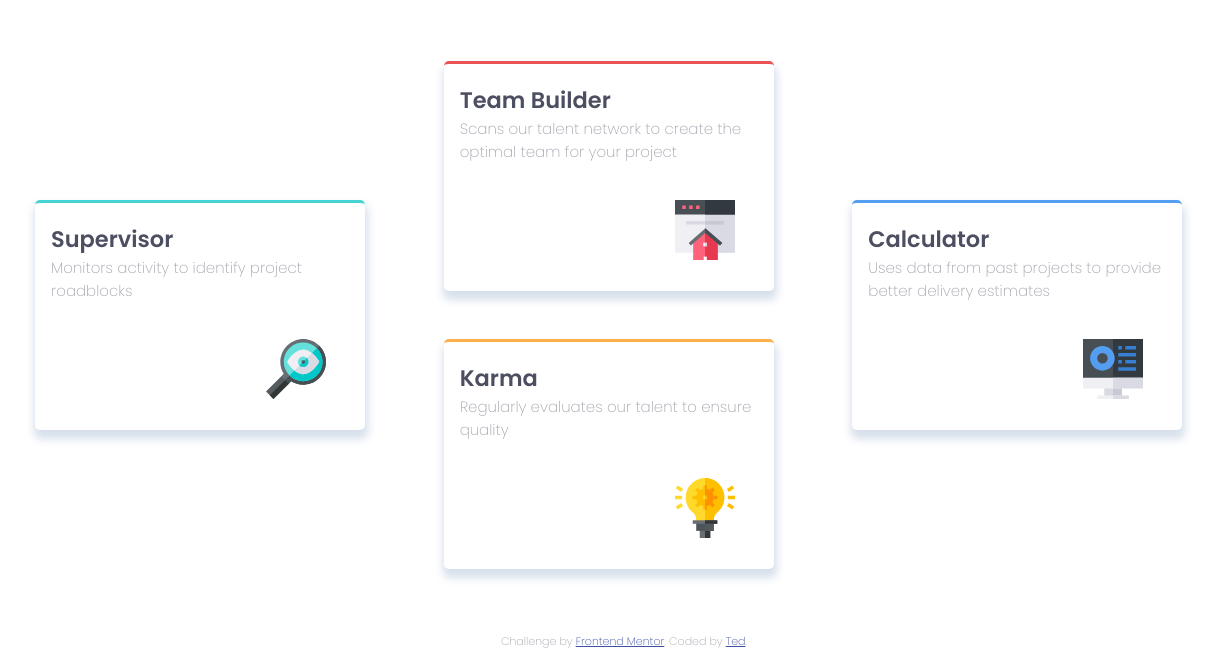
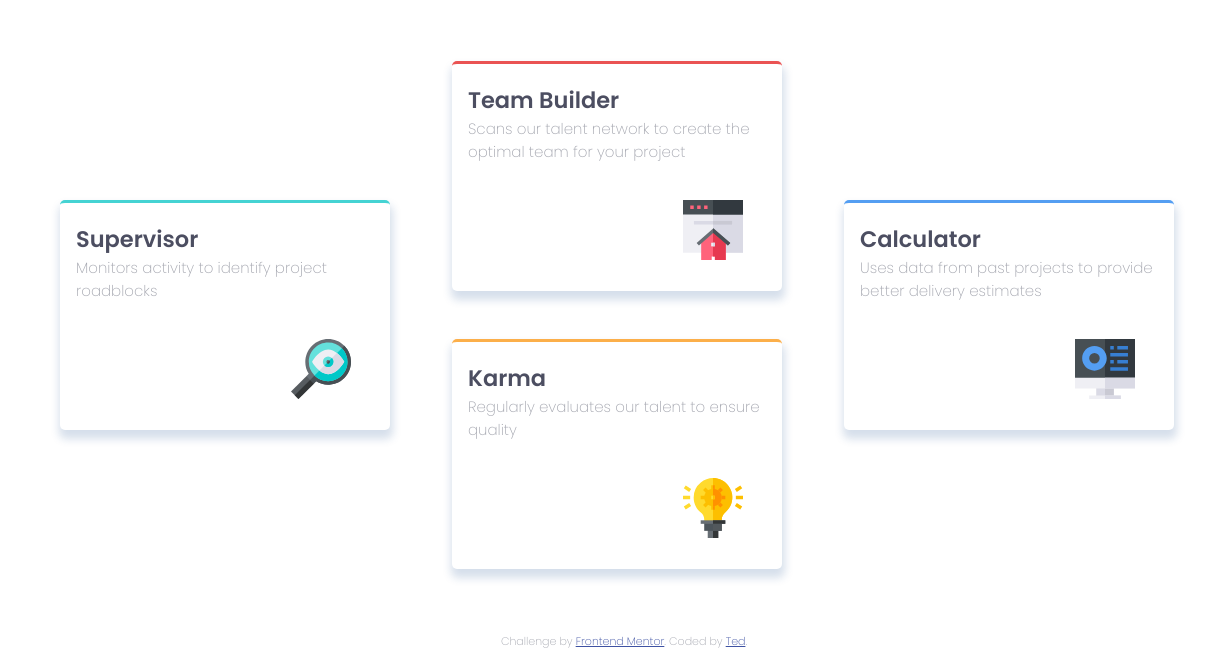
Before and after one commit to sharipoff-0-1/4-card-feature-template, a plain HTML site: page index.html in a window 1536 px wide. Shown: the part 219-869 px from the top of the page, without its empty margins (144-1362 px from the left). Drawn offline with Linux system fonts and the light colour scheme.

Commit message:
width changed

```diff
--- a/css/style.css
+++ b/css/style.css
@@ -105,7 +105,7 @@ h1 {
 
   .container {
     height: 100%;
-    max-width: 1250px;
+    max-width: 1200px;
   }
 
   .box-wrapper {
```
